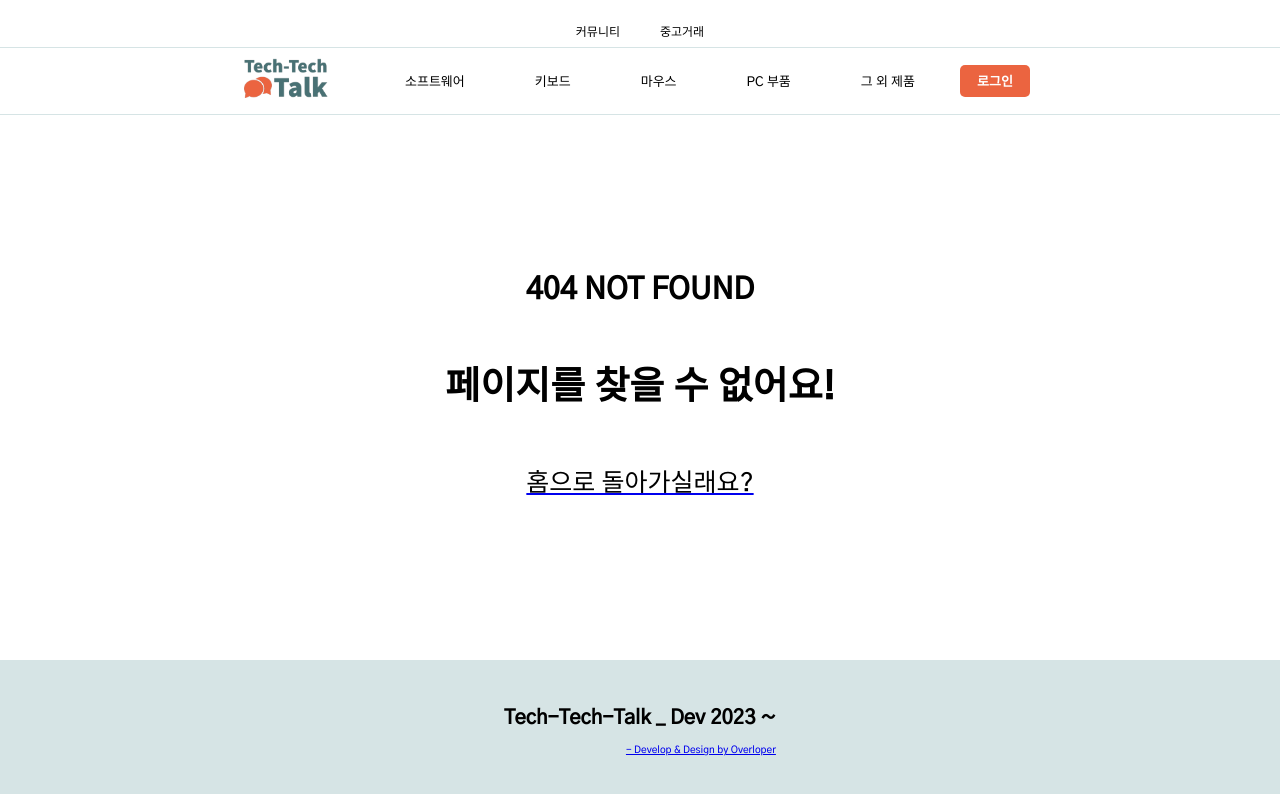
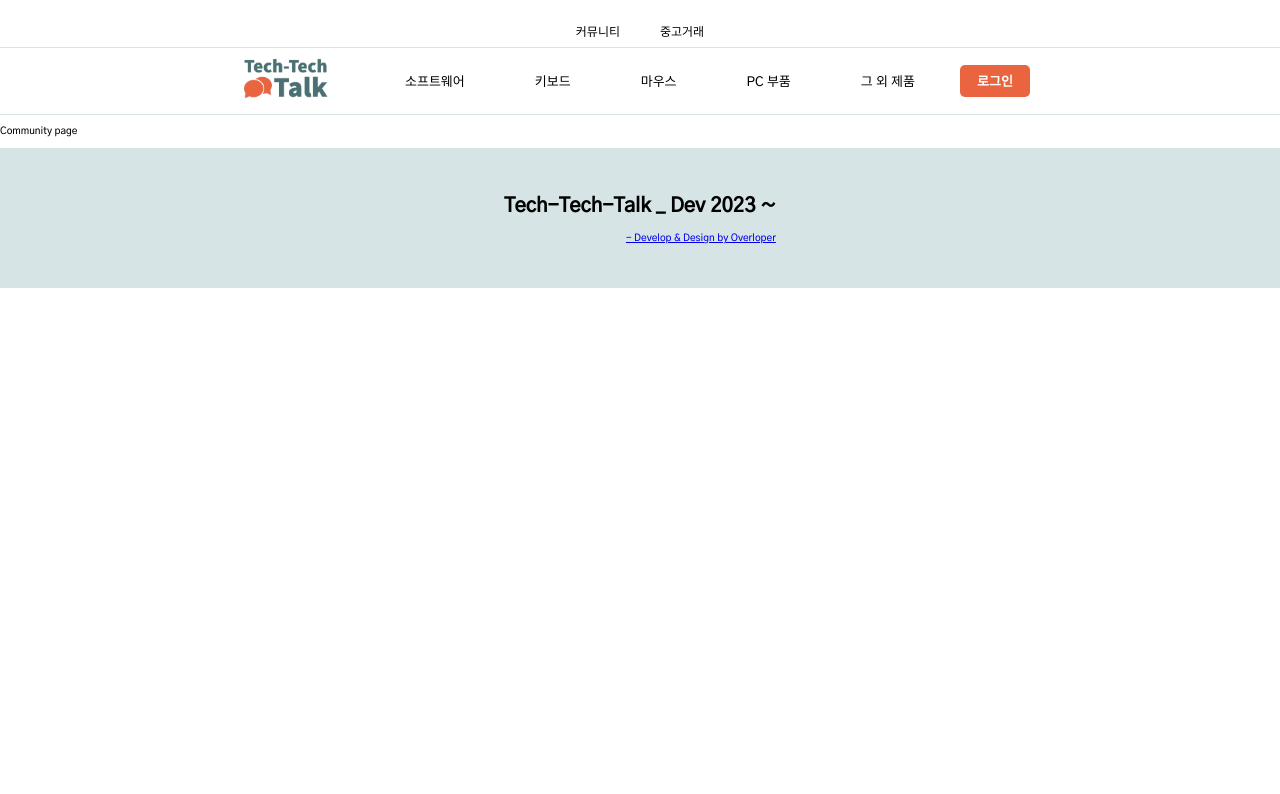
Before and after one commit to kimseonghyoek/tech-tech-talk, a React (Create React App) app in the folder front/: page /comm in a window 1280 px wide. Before the commit this address had no page. Shown: the top 794 px of the page. Built offline with nearby package versions, Linux system fonts and the light colour scheme; the HTML template or start-up script is replaced by a standard one.

Commit message:
Create Community page

```diff
--- a/front/src/App.tsx
+++ b/front/src/App.tsx
@@ -13,6 +13,7 @@ import Test from "./pages/Test";
 import DevManage from "./pages/DevManage";
 import Setting from "./pages/setting/Setting";
 import User from "./pages/user/User";
+import Comm from "./pages/comm/Community";
 
 function App() {
   return (
@@ -29,6 +30,7 @@ function App() {
             <Route path="/setting" element={<Setting/>}/>
             <Route path="/manage" element={<DevManage/> }/>
             <Route path="/*" element={<NotFound />} />
+            <Route path="comm" element={<Comm/> } />
           </Routes>
           <Footer />
         </BrowserRouter>
--- /dev/null
+++ b/front/src/pages/comm/Community.tsx
@@ -0,0 +1,11 @@
+import React from 'react';
+
+function Comm(): JSX.Element {
+  return (
+    <div>
+      <p>Community page</p>
+    </div>
+  )
+}
+
+export default Comm;
```
